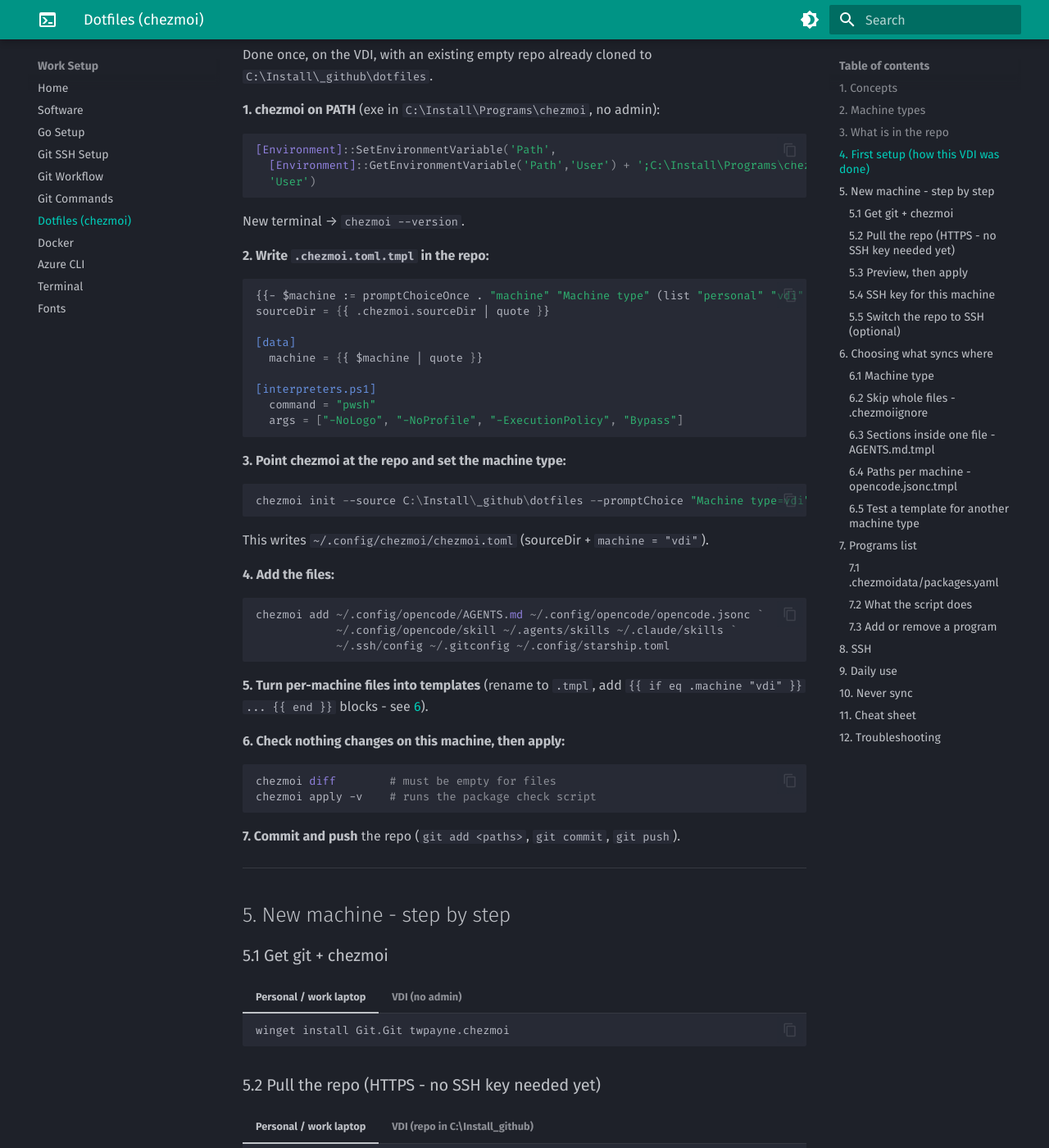
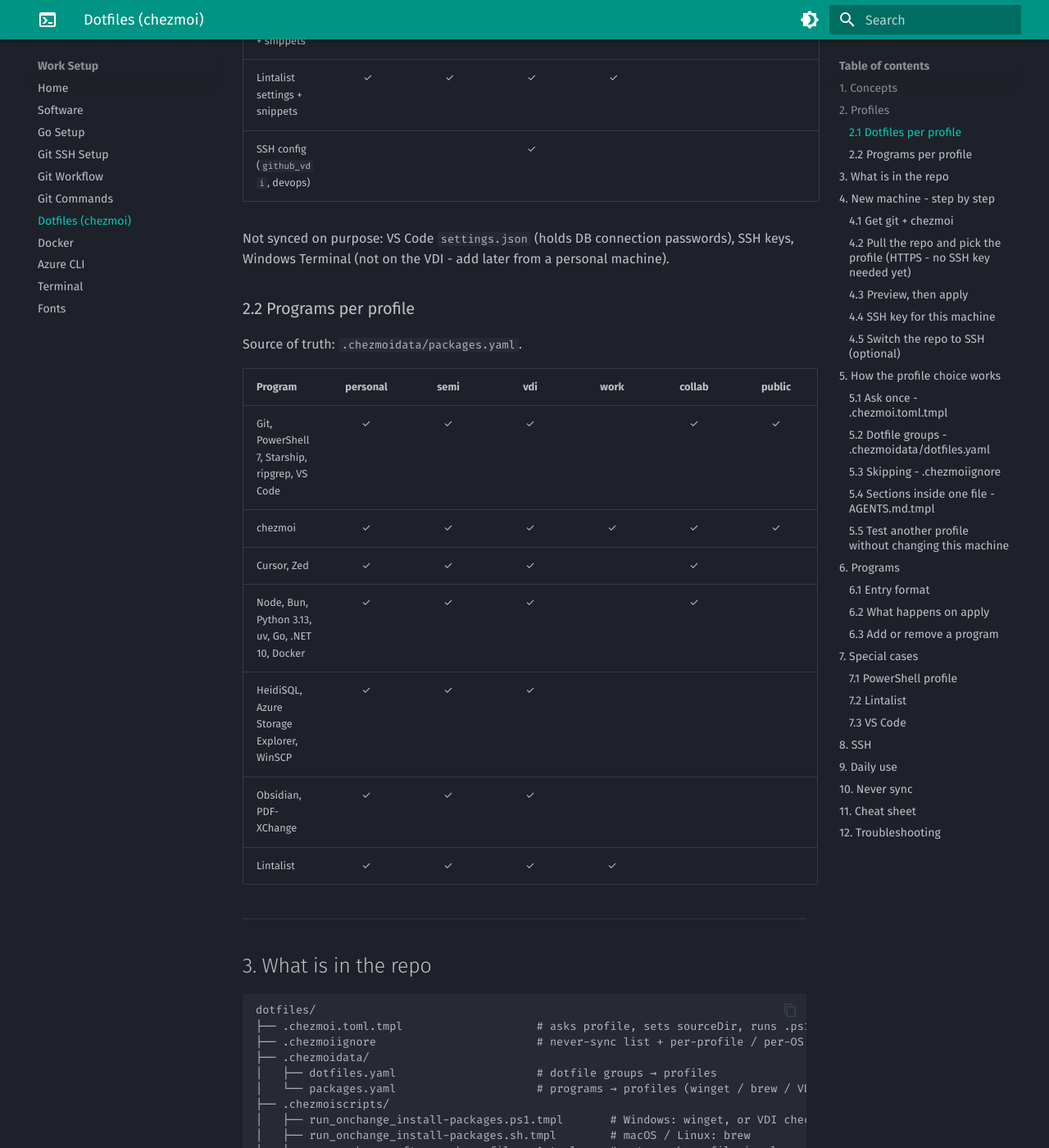
Before and after one commit to Buerostuff/work-setup, an MkDocs documentation site: the page built from docs/chezmoi.md, in a window 1280 px wide and 1400 px high, scrolled down 2087 px. Shown: the whole window at 82% size. Built offline with MkDocs 1.6.1 and Material for MkDocs 9.7.7, drawn with Linux system fonts in a browser that asks for light colours; some of the changed text lies outside the part shown.

Commit message:
Update chezmoi guide with profiles, lintalist and pwsh profile
- six rg-* profiles with dotfiles and programs matrix

- lintalist sync, pwsh profile in PSHOME on VDI, vscode without settings.json, macOS/Linux brew

````diff
--- a/docs/chezmoi.md
+++ b/docs/chezmoi.md
@@ -2,7 +2,7 @@
 
 One private repo, [`Buerostuff/dotfiles`](https://github.com/Buerostuff/dotfiles),
 keeps my agent rules, skills, tool settings and program list. On a new machine
-one command brings everything back - only the parts meant for that machine type.
+one command brings everything back - only the parts meant for that **profile**.
 
 ---
 
@@ -11,11 +11,12 @@
 | Term | Meaning |
 |---|---|
 | **chezmoi** | Small tool (single exe) that copies files from a git repo into my home folder. |
-| **Source dir** | The repo on disk. On the VDI: `C:\Install\_github\dotfiles`. Default elsewhere: `~/.local/share/chezmoi`. I edit here. |
+| **Source dir** | The repo on disk. VDI: `C:\Install\_github\dotfiles`. Elsewhere default: `~/.local/share/chezmoi`. I edit here. |
 | **Target** | The real file in my home folder (e.g. `~/.config/opencode/AGENTS.md`). |
-| **Template** (`.tmpl`) | File with `{{ if ... }}` blocks - content changes per machine. |
-| **Script** (`run_...`) | PowerShell script chezmoi runs on `apply` (checks / installs programs). |
-| **Machine type** | `personal`, `vdi` or `work-laptop`. Asked once per machine. |
+| **Template** (`.tmpl`) | File with `{{ if ... }}` blocks - content changes per profile / OS. |
+| **Script** (`run_...`) | Script chezmoi runs on `apply` (install programs, copy settings). |
+| **Profile** | Who uses the machine and what it may get. Asked once per machine. |
+| **OS** | Detected automatically (`windows`, `darwin`, `linux`). Not a profile. |
 
 ```
  GitHub repo  ── git pull / chezmoi update ──▶  source dir  ── chezmoi apply ──▶  home folder
@@ -26,13 +27,52 @@
 
 ---
 
-## 2. Machine types
+## 2. Profiles
 
-| Type | Admin? | Programs | Gets |
-|---|---|---|---|
-| `personal` | yes | auto-installed with `winget` | Shared rules only. No VDI / company sections. |
-| `work-laptop` | maybe | auto-installed with `winget` (user scope first) | Shared rules + IT-ticket rules. |
-| `vdi` | **no** | portable, by hand into `C:\Install\Programs`; script lists what is missing | Everything: VDI rules, .NET notes, `github_vdi` SSH config. |
+Profile = **trust level / purpose**. OS is separate and automatic, so there is no
+"windows-personal" vs "mac-personal" - just `rg-personal` on any OS.
+
+| Profile | Machine | Idea |
+|---|---|---|
+| `rg-personal` | my own laptops / PCs | everything |
+| `rg-semi` | own use, not fully mine | like personal, but no git identity, no SSH |
+| `rg-vdi` | company dev VDI (no admin) | full work dev setup |
+| `rg-work` | company laptop | only Lintalist |
+| `rg-collab` | shared with a colleague | dev tools + shell look, none of my rules |
+| `rg-public` | shared / untrusted | shell look + core tools only |
+
+### 2.1 Dotfiles per profile
+
+Source of truth: `.chezmoidata/dotfiles.yaml`.
+
+| Dotfile | personal | semi | vdi | work | collab | public |
+|---|:-:|:-:|:-:|:-:|:-:|:-:|
+| Agent rules `AGENTS.md` | ✓ | ✓ | ✓ (+VDI, IT tickets) | | | |
+| Skills (`.agents`, `.claude`, opencode) | ✓ | ✓ | ✓ | | | |
+| `opencode.jsonc` | ✓ | ✓ | ✓ | | | |
+| `.gitconfig` (name + email) | ✓ | | ✓ | | | |
+| `starship.toml` | ✓ | ✓ | ✓ | | ✓ | ✓ |
+| PowerShell profile | ✓ | ✓ | ✓ | | ✓ | ✓ |
+| VS Code keybindings + snippets | ✓ | ✓ | ✓ | | | |
+| Lintalist settings + snippets | ✓ | ✓ | ✓ | ✓ | | |
+| SSH config (`github_vdi`, devops) | | | ✓ | | | |
+
+Not synced on purpose: VS Code `settings.json` (holds DB connection passwords),
+SSH keys, Windows Terminal (not on the VDI - add later from a personal machine).
+
+### 2.2 Programs per profile
+
+Source of truth: `.chezmoidata/packages.yaml`.
+
+| Program | personal | semi | vdi | work | collab | public |
+|---|:-:|:-:|:-:|:-:|:-:|:-:|
+| Git, PowerShell 7, Starship, ripgrep, VS Code | ✓ | ✓ | ✓ | | ✓ | ✓ |
+| chezmoi | ✓ | ✓ | ✓ | ✓ | ✓ | ✓ |
+| Cursor, Zed | ✓ | ✓ | ✓ | | ✓ | |
+| Node, Bun, Python 3.13, uv, Go, .NET 10, Docker | ✓ | ✓ | ✓ | | ✓ | |
+| HeidiSQL, Azure Storage Explorer, WinSCP | ✓ | ✓ | ✓ | | | |
+| Obsidian, PDF-XChange | ✓ | ✓ | ✓ | | | |
+| Lintalist | ✓ | ✓ | ✓ | ✓ | | |
 
 ---
 
@@ -40,98 +80,44 @@
 
 ```
 dotfiles/
-├── .chezmoi.toml.tmpl            # asks machine type, sets sourceDir, runs .ps1 with pwsh
-├── .chezmoiignore                # never-sync list + per-machine skips
+├── .chezmoi.toml.tmpl                    # asks profile, sets sourceDir, runs .ps1 with pwsh
+├── .chezmoiignore                        # never-sync list + per-profile / per-OS skips
 ├── .chezmoidata/
-│   └── packages.yaml             # program list with machine tags
+│   ├── dotfiles.yaml                     # dotfile groups → profiles
+│   └── packages.yaml                     # programs → profiles (winget / brew / VDI dir)
 ├── .chezmoiscripts/
-│   └── run_onchange_install-packages.ps1.tmpl
-├── README.md                     # not placed in home (ignored)
+│   ├── run_onchange_install-packages.ps1.tmpl       # Windows: winget, or VDI check
+│   ├── run_onchange_install-packages.sh.tmpl        # macOS / Linux: brew
+│   ├── run_onchange_after_pwsh-profile.ps1.tmpl     # puts pwsh profile in place
+│   └── run_onchange_after_lintalist-settings.ps1.tmpl  # copies Lintalist settings
+├── README.md                             # not placed in home
+├── AppData/Roaming/Code/User/            # VS Code keybindings + snippets
 ├── dot_config/
-│   ├── opencode/
-│   │   ├── AGENTS.md.tmpl        # global agent rules (sections per machine)
-│   │   ├── opencode.jsonc.tmpl   # MCP path built from home dir
-│   │   └── skill/windows-eperm-node-modules/
+│   ├── opencode/  AGENTS.md.tmpl, opencode.jsonc.tmpl, skill/
+│   ├── powershell/Microsoft.PowerShell_profile.ps1.tmpl
+│   ├── lintalist/ Settings.ini, *.ini, bundles/, local/
 │   └── starship.toml
-├── dot_agents/skills/...         # caveman, frontend-design, skill-creator, ...
+├── dot_agents/skills/...
 ├── dot_claude/skills/react-doctor/
 ├── dot_gitconfig
-└── dot_ssh/config                # VDI only, never keys
+└── dot_ssh/config                        # VDI only, never keys
 ```
 
 | Repo name | Becomes in home |
 |---|---|
 | `dot_config` | `.config` |
-| `x.tmpl` | `x` (rendered per machine) |
+| `x.tmpl` | `x` (rendered per profile / OS) |
 | `.chezmoiscripts/run_onchange_x.ps1.tmpl` | script, runs when its content changes |
-| `.chezmoidata/*.yaml` | data usable in templates (`.packages`) |
+| `run_onchange_after_...` | same, runs after files are placed |
+| `.chezmoidata/*.yaml` | data for templates (`.packages`, `.dotfiles`) |
 
 ---
 
-## 4. First setup (how this VDI was done)
+## 4. New machine - step by step
 
-Done once, on the VDI, with an existing empty repo already cloned to
-`C:\Install\_github\dotfiles`.
+### 4.1 Get git + chezmoi
 
-**1. chezmoi on PATH** (exe in `C:\Install\Programs\chezmoi`, no admin):
-
-```powershell
-[Environment]::SetEnvironmentVariable('Path',
-  [Environment]::GetEnvironmentVariable('Path','User') + ';C:\Install\Programs\chezmoi',
-  'User')
-```
-
-New terminal → `chezmoi --version`.
-
-**2. Write `.chezmoi.toml.tmpl` in the repo:**
-
-```toml
-{{- $machine := promptChoiceOnce . "machine" "Machine type" (list "personal" "vdi" "work-laptop") -}}
-sourceDir = {{ .chezmoi.sourceDir | quote }}
-
-[data]
-  machine = {{ $machine | quote }}
-
-[interpreters.ps1]
-  command = "pwsh"
-  args = ["-NoLogo", "-NoProfile", "-ExecutionPolicy", "Bypass"]
-```
-
-**3. Point chezmoi at the repo and set the machine type:**
-
-```powershell
-chezmoi init --source C:\Install\_github\dotfiles --promptChoice "Machine type=vdi"
-```
-
-This writes `~/.config/chezmoi/chezmoi.toml` (sourceDir + `machine = "vdi"`).
-
-**4. Add the files:**
-
-```powershell
-chezmoi add ~/.config/opencode/AGENTS.md ~/.config/opencode/opencode.jsonc `
-            ~/.config/opencode/skill ~/.agents/skills ~/.claude/skills `
-            ~/.ssh/config ~/.gitconfig ~/.config/starship.toml
-```
-
-**5. Turn per-machine files into templates** (rename to `.tmpl`, add
-`{{ if eq .machine "vdi" }} ... {{ end }}` blocks - see [6](#6-choosing-what-syncs-where)).
-
-**6. Check nothing changes on this machine, then apply:**
-
-```powershell
-chezmoi diff        # must be empty for files
-chezmoi apply -v    # runs the package check script
-```
-
-**7. Commit and push** the repo (`git add <paths>`, `git commit`, `git push`).
-
----
-
-## 5. New machine - step by step
-
-### 5.1 Get git + chezmoi
-
-=== "Personal / work laptop"
+=== "Windows (winget)"
 
     ```powershell
     winget install Git.Git twpayne.chezmoi
@@ -141,17 +127,31 @@
 
     Download the Windows zip from
     <https://github.com/twpayne/chezmoi/releases>, unpack to
-    `C:\Install\Programs\chezmoi`, add to PATH (see [4](#4-first-setup-how-this-vdi-was-done) step 1).
+    `C:\Install\Programs\chezmoi`, then add to the user PATH:
 
-### 5.2 Pull the repo (HTTPS - no SSH key needed yet)
+    ```powershell
+    [Environment]::SetEnvironmentVariable('Path',
+      [Environment]::GetEnvironmentVariable('Path','User') + ';C:\Install\Programs\chezmoi',
+      'User')
+    ```
 
-=== "Personal / work laptop"
+    New terminal → `chezmoi --version`.
+
+=== "macOS / Linux"
+
+    Install Homebrew (<https://brew.sh>), then:
+
+    ```bash
+    brew install git chezmoi
+    ```
+
+### 4.2 Pull the repo and pick the profile (HTTPS - no SSH key needed yet)
+
+=== "Windows / macOS / Linux"
 
     ```powershell
     chezmoi init https://github.com/Buerostuff/dotfiles.git
     ```
-
-    Clones to `~/.local/share/chezmoi`.
 
 === "VDI (repo in C:\Install\_github)"
 
@@ -163,21 +163,23 @@
 A browser login opens (Git Credential Manager). chezmoi asks:
 
 ```
-Machine type: personal / vdi / work-laptop
+Profile: rg-personal / rg-semi / rg-vdi / rg-work / rg-collab / rg-public
 ```
 
-### 5.3 Preview, then apply
+Non-interactive shell: add `--promptChoice "Profile=rg-vdi"`.
+
+### 4.3 Preview, then apply
 
 ```powershell
 chezmoi diff      # what would change
-chezmoi apply -v  # place files + install / check programs
+chezmoi apply -v  # place files + run scripts (install programs, profile, Lintalist)
 ```
 
-### 5.4 SSH key for this machine
+### 4.4 SSH key for this machine
 
 See [8. SSH](#8-ssh).
 
-### 5.5 Switch the repo to SSH (optional)
+### 4.5 Switch the repo to SSH (optional)
 
 ```powershell
 chezmoi cd
@@ -187,114 +189,150 @@
 
 ---
 
-## 6. Choosing what syncs where
+## 5. How the profile choice works
 
-### 6.1 Machine type
+### 5.1 Ask once - `.chezmoi.toml.tmpl`
 
-Set once by `.chezmoi.toml.tmpl` (above). Show it: `chezmoi data`.
-Change it: `chezmoi init --prompt`, or edit `~/.config/chezmoi/chezmoi.toml`.
+```toml
+{{- $profile := promptChoiceOnce . "profile" "Profile" (list "rg-personal" "rg-semi" "rg-vdi" "rg-work" "rg-collab" "rg-public") -}}
+sourceDir = {{ .chezmoi.sourceDir | quote }}
 
-### 6.2 Skip whole files - `.chezmoiignore`
+[data]
+  profile = {{ $profile | quote }}
+
+[interpreters.ps1]
+  command = "pwsh"
+  args = ["-NoLogo", "-NoProfile", "-ExecutionPolicy", "Bypass"]
+```
+
+Show it: `chezmoi data`. Change it: `chezmoi init --prompt`, or edit
+`~/.config/chezmoi/chezmoi.toml`.
+
+### 5.2 Dotfile groups - `.chezmoidata/dotfiles.yaml`
+
+```yaml
+dotfiles:
+  agents:     [rg-personal, rg-semi, rg-vdi]
+  gitconfig:  [rg-personal, rg-vdi]
+  lintalist:  [rg-personal, rg-semi, rg-vdi, rg-work]
+  ssh:        [rg-vdi]
+  # ...
+```
+
+To give a profile a dotfile: add the profile to that group. Done.
+
+### 5.3 Skipping - `.chezmoiignore`
+
+Each group skips its files when the profile is not listed:
 
 ```
-README.md
-
-# never sync secrets or junk
-.ssh/id_*
-.ssh/known_hosts*
-**/.env
-**/.env.*
-**/node_modules/**
-
-# windows-only skill
-{{ if ne .chezmoi.os "windows" }}
-.config/opencode/skill/windows-eperm-node-modules/**
-{{ end }}
-
-# ssh config has VDI-only hosts and keys
-{{ if ne .machine "vdi" }}
-.ssh/config
+{{ if not (has .profile .dotfiles.gitconfig) }}
+.gitconfig
 {{ end }}
 ```
 
-Paths here are **home** paths (`.config/...`), not repo paths (`dot_config/...`).
+Plus per-OS skips (`AppData/**`, Lintalist only on Windows) and the never-sync
+list. Paths are **home** paths (`.config/...`), not repo paths.
 
-### 6.3 Sections inside one file - `AGENTS.md.tmpl`
-
-| Section | personal | work-laptop | vdi |
-|---|:-:|:-:|:-:|
-| Communication, Todo list, Git, Installing software, Env files | ✓ | ✓ | ✓ |
-| Cloning via `github_vdi` | | | ✓ |
-| .NET on the DevVDI | | | ✓ |
-| Corporate DevVDI (no admin) | | | ✓ |
-| IT tickets | | ✓ | ✓ |
+### 5.4 Sections inside one file - `AGENTS.md.tmpl`
 
 ```
-{{ if eq .machine "vdi" -}}
+{{ if eq .profile "rg-vdi" -}}
 ## Corporate DevVDI (no admin rights)
 ...
 {{ end -}}
-{{ if ne .machine "personal" -}}
-## IT tickets ...
-{{ end -}}
 ```
 
-### 6.4 Paths per machine - `opencode.jsonc.tmpl`
+| Section | personal / semi | vdi |
+|---|:-:|:-:|
+| Communication, Todo list, Git, Installing software, Env files | ✓ | ✓ |
+| Cloning via `github_vdi`, .NET on the DevVDI, Corporate DevVDI, IT tickets | | ✓ |
 
-```
-"{{ .chezmoi.homeDir | replace "/" "\\\\" }}\\.mcp\\ag-mcp\\node_modules\\ag-mcp\\dist\\index.js"
-```
-
-### 6.5 Test a template for another machine type
+### 5.5 Test another profile without changing this machine
 
 ```powershell
-'{"machine":"personal"}' | Set-Content $env:TEMP\personal.json
-chezmoi execute-template --override-data-file $env:TEMP\personal.json `
+chezmoi managed --include files --override-data '{"profile":"rg-work"}'
+
+'{"profile":"rg-personal"}' | Set-Content $env:TEMP\p.json
+chezmoi execute-template --override-data-file $env:TEMP\p.json `
   --file "$(chezmoi source-path)\dot_config\opencode\AGENTS.md.tmpl"
 ```
 
 ---
 
-## 7. Programs list
+## 6. Programs
 
-Program **files** are not synced (too big, go stale). Only the **list** is.
+Program **files** are not synced. Only the **list** is.
 
-### 7.1 `.chezmoidata/packages.yaml`
+### 6.1 Entry format
 
 ```yaml
-packages:
-  - name: Git
-    winget: Git.Git                      # personal / work-laptop: winget install
-    dir: Git                             # VDI: folder under C:\Install\Programs
-    url: https://git-scm.com/download/win  # VDI: where to download by hand
-    on: [personal, vdi, work-laptop]     # who gets it
-  - name: Lintalist
-    dir: lintalist64                     # no winget id → always by hand
-    url: https://github.com/lintalist/lintalist/releases
-    on: [personal, vdi, work-laptop]
+- name: VS Code
+  winget: Microsoft.VisualStudioCode   # Windows (not VDI)
+  brew: visual-studio-code             # macOS / Linux
+  cask: true                           # GUI app → brew --cask (macOS only)
+  dir: Microsoft VS Code               # VDI: C:\Install\Programs\<dir>
+  url: https://code.visualstudio.com/#alt-downloads   # by-hand download
+  on: [rg-personal, rg-semi, rg-vdi, rg-collab, rg-public]
 ```
 
-Current list: Git, PowerShell 7, chezmoi, Starship, ripgrep, VS Code, Cursor,
-Zed, Node.js LTS, Bun, Python 3.13, uv, Go, .NET SDK 10, Erlang OTP, Docker,
-HeidiSQL, Azure Storage Explorer, WinSCP, Obsidian, Zettlr, PDF-XChange Editor,
-ShareX, Lintalist.
+### 6.2 What happens on `apply`
 
-### 7.2 What the script does
+Scripts re-run **only when `packages.yaml` changes** (they embed its hash).
 
-`.chezmoiscripts/run_onchange_install-packages.ps1.tmpl` runs on `chezmoi apply`
-**only when `packages.yaml` changes** (it embeds the file's hash).
+| Where | Behaviour |
+|---|---|
+| Windows (not VDI) | not found by `winget list` → `winget install --scope user`, fallback machine scope. No winget id (Lintalist) → listed "install by hand" if `C:\Install\Programs\<dir>` is missing. |
+| VDI (`rg-vdi`) | never downloads. Lists missing `C:\Install\Programs\<dir>` with URL. |
+| macOS | `brew install` / `brew install --cask`. No brew id → skipped. |
+| Linux | `brew install` for CLI formulas; casks listed "install by hand". |
 
-| Machine | Behaviour |
-|---|---|
-| `personal`, `work-laptop` | For each package tagged for it: if `winget list` does not find it → `winget install --scope user`, fallback machine scope. No winget id → listed as "install by hand". |
-| `vdi` | Never downloads. Checks `C:\Install\Programs\<dir>` exists; prints the missing ones with their URL. |
+### 6.3 Add or remove a program
 
-### 7.3 Add or remove a program
+1. `winget search <name>` / `brew search <name>` for the ids.
+2. Edit `packages.yaml` (`on:` decides who gets it).
+3. `chezmoi apply -v`.
+4. Commit + push.
 
-1. `winget search <name>` for the id (and the download URL for the VDI).
-2. Edit `packages.yaml` (`on:` tags decide who gets it).
-3. `chezmoi apply -v` → installs / reports.
-4. Commit + push.
+---
+
+## 7. Special cases
+
+### 7.1 PowerShell profile
+
+Source: `dot_config/powershell/Microsoft.PowerShell_profile.ps1.tmpl` →
+`~/.config/powershell/` (the native path on macOS / Linux).
+
+On Windows a script copies it to the real profile:
+
+| Profile | Copied to | Why |
+|---|---|---|
+| `rg-vdi` | `$PSHOME` → `C:\Install\Programs\PowerShell\7\Microsoft.PowerShell_profile.ps1` | Group policy blocks scripts in `Documents` ("blocked by software restriction policies"). |
+| others | `$PROFILE` (`Documents\PowerShell\...`) | normal place |
+
+Content: Starship prompt; on VDI the .NET 10 PATH fix
+(`C:\Install\Programs\dotnet` before the system SDK 8); `Save-Lintalist` helper.
+
+### 7.2 Lintalist
+
+Lintalist lives in `C:\Install\Programs\lintalist64` - outside home, so chezmoi
+keeps a copy in `~/.config/lintalist` (`Settings.ini`, `AltPaste.ini`,
+`LineFeed.ini`, `multicaret.ini`, `Sound.ini`, `bundles/default.txt`,
+`local/local.txt`).
+
+- **Repo → Lintalist:** `chezmoi apply` copies them into the install folder
+  (only when they changed). Restart Lintalist.
+- **Lintalist → repo** (after editing snippets in Lintalist):
+
+    ```powershell
+    Save-Lintalist          # copies back + chezmoi re-add
+    chezmoi cd              # git add / commit / push, exit
+    ```
+
+### 7.3 VS Code
+
+Synced: `keybindings.json`, `snippets/`. **Not** `settings.json` - it holds DB
+connections with passwords (chezmoi warned on `add`). Never add it.
 
 ---
 
@@ -310,11 +348,11 @@
 
 Paste into GitHub → *Settings → SSH and GPG keys → New SSH key*.
 
-`~/.ssh/config` is synced **only to the VDI** (it holds the `github_vdi`
-port-443 alias and VDI key names). Other machines write their own.
+`~/.ssh/config` is synced **only to `rg-vdi`** (`github_vdi` port-443 alias,
+VDI key names). Other machines write their own.
 
 ```powershell
-ssh -T git@github.com      # personal / work laptop
+ssh -T git@github.com      # elsewhere
 ssh -T github_vdi          # VDI (port 22 blocked)
 ```
 
@@ -326,27 +364,26 @@
 
 | I want to... | Command |
 |---|---|
-| Start syncing a new file | `chezmoi add <path>` |
-| Add as template | `chezmoi add --template <path>` |
+| Start syncing a new file | `chezmoi add <path>` (then add it to a group in `dotfiles.yaml` + `.chezmoiignore`) |
 | Edit a managed file | `chezmoi edit <path>` then `chezmoi apply` |
-| I edited the real file directly | `chezmoi re-add` (not for `.tmpl` files - edit the source) |
+| I edited a plain (non-template) file directly | `chezmoi re-add` |
 | See differences | `chezmoi diff` |
 | Save to GitHub | `chezmoi cd` → `git add <files>` → `git commit` → `git push` → `exit` |
 | Get changes on another machine | `chezmoi update` (= git pull + apply) |
 | Stop syncing a file (keeps it locally) | `chezmoi forget <path>` |
 | List managed files | `chezmoi managed` |
-| Show machine data | `chezmoi data` |
+| Show profile / OS | `chezmoi data` |
 
-> **_NOTE:_** `AGENTS.md` and `opencode.jsonc` are templates. Edit
-> `dot_config/opencode/AGENTS.md.tmpl` in the repo (or `chezmoi edit`),
-> then `chezmoi apply`. Editing `~/.config/opencode/AGENTS.md` directly is
-> overwritten on the next apply.
+> **_NOTE:_** `AGENTS.md`, `opencode.jsonc` and the PowerShell profile are
+> templates. Edit the `.tmpl` in the repo (or `chezmoi edit`), then
+> `chezmoi apply`. Direct edits to the target are overwritten on the next apply.
 
 ---
 
 ## 10. Never sync
 
 - SSH private keys, tokens, passwords
+- VS Code `settings.json` (DB connection passwords)
 - `.env`, `.env.*` files
 - `node_modules`, caches, program binaries
 
@@ -361,10 +398,9 @@
 chezmoi apply -v
 
 # daily
-chezmoi add <file>
-chezmoi edit <file>
-chezmoi apply
+chezmoi edit <file>; chezmoi apply
 chezmoi update
+Save-Lintalist
 chezmoi cd                    # git add / commit / push, then exit
 
 # inspect
@@ -380,11 +416,12 @@
 | Problem | Fix |
 |---|---|
 | `chezmoi` not found | Add its folder to user PATH, open a new terminal. |
-| `init` hangs at "Machine type?" | Non-interactive shell: add `--promptChoice "Machine type=vdi"`. |
+| `init` hangs at "Profile?" | Non-interactive shell: `--promptChoice "Profile=rg-vdi"`. |
+| Profile "blocked by software restriction policies" | VDI policy. Use `rg-vdi` (profile goes to `$PSHOME`), delete `Documents\PowerShell\Microsoft.PowerShell_profile.ps1`. |
+| `chezmoi add` warns about a password | Do not commit it. Remove from the repo, add the path to `.chezmoiignore`. |
 | `Permission denied (publickey)` | Public key not on GitHub, or wrong host alias. Test with `ssh -T ...`. |
 | `port 22: Connection timed out` | Network blocks 22 → use the `github_vdi` (port 443) alias. |
-| Wrong machine type | `chezmoi init --prompt` or edit `~/.config/chezmoi/chezmoi.toml`. |
-| Whole file shows as changed in `diff` | Line endings (LF vs CRLF) differ between repo file and target. Keep the target's endings. |
-| Install script did not run | It runs only when `packages.yaml` changes. Force: `chezmoi state delete-bucket --bucket=entryState` then `chezmoi apply`. |
+| Whole file shows as changed in `diff` | Line endings (LF vs CRLF) differ. Keep the target's endings. |
+| Script did not run | `run_onchange` runs only when content changes. Force: `chezmoi state delete-bucket --bucket=entryState`, then `chezmoi apply`. |
 | Template error | `chezmoi execute-template --file <tmpl>` to see the output. |
 | Something looks off | `chezmoi doctor`. |
````
